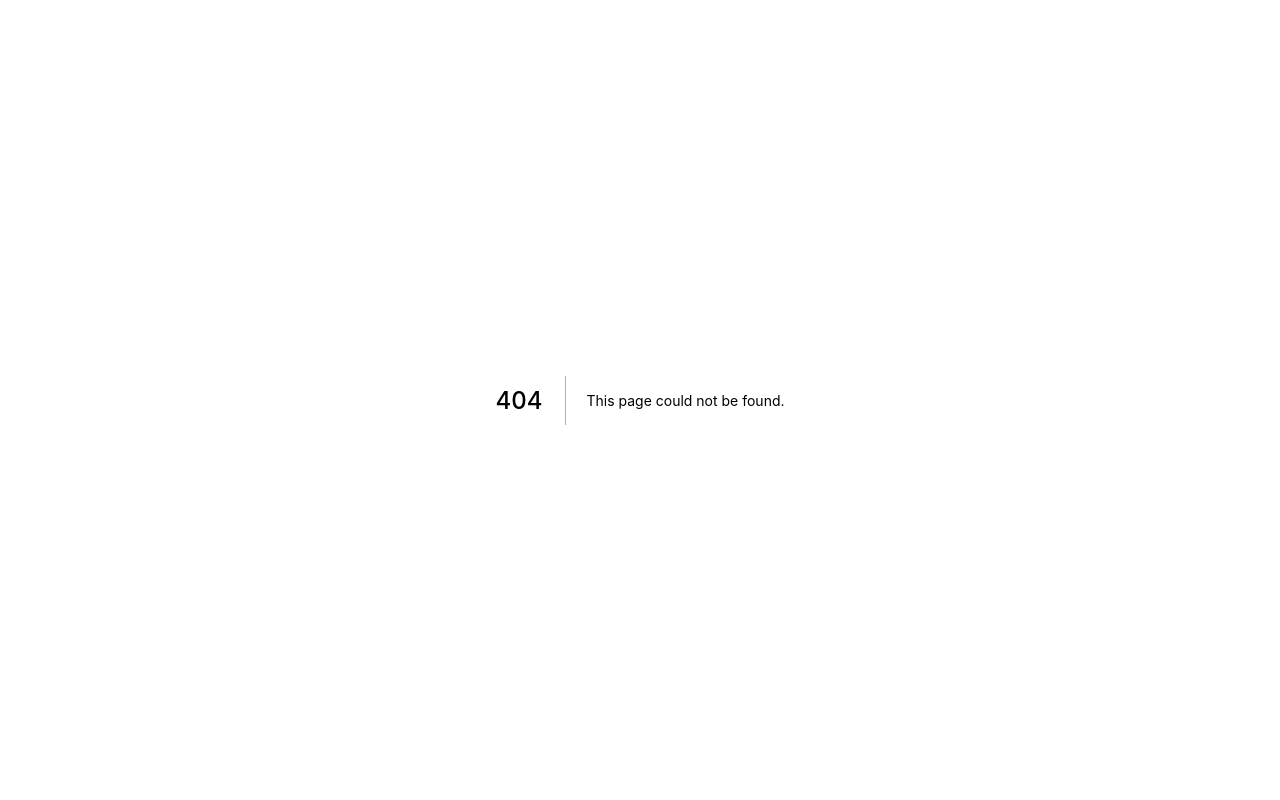
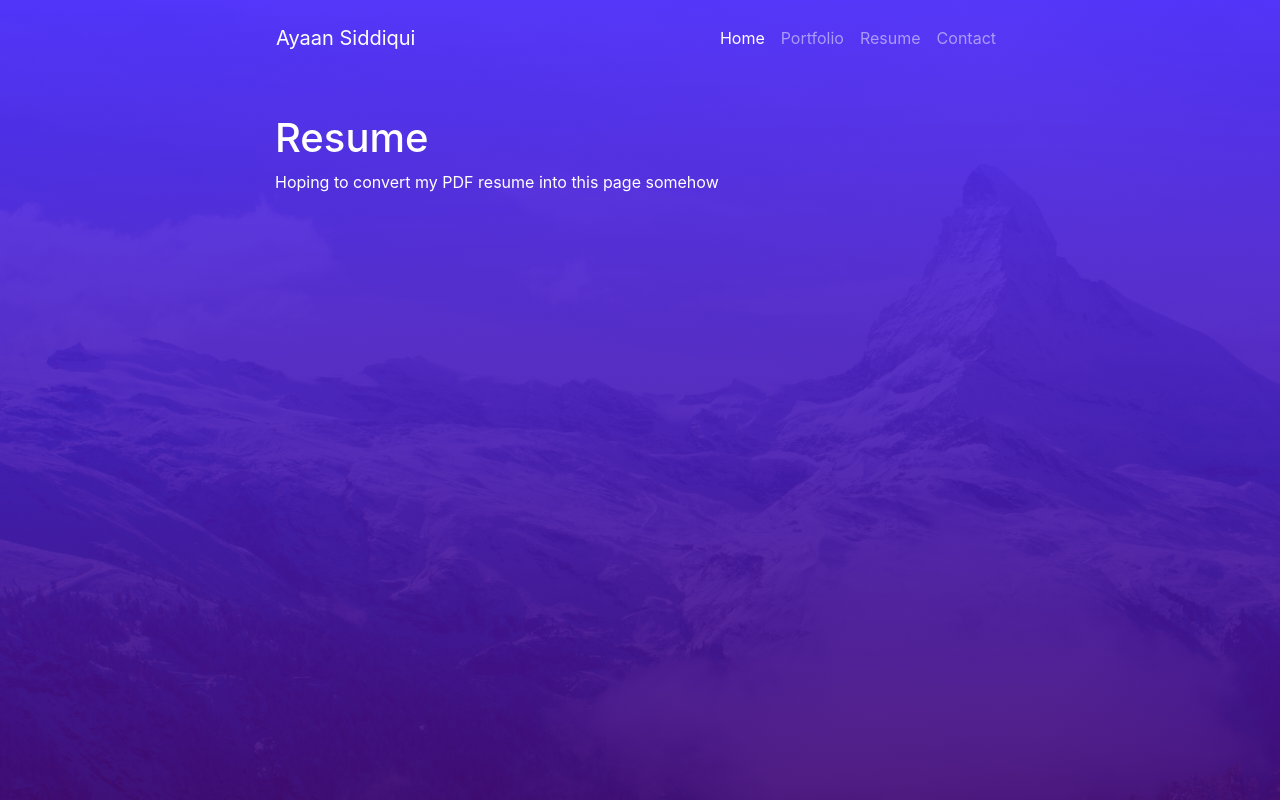
Before and after one commit to ayaanqui/ayaanqui.com, a Next.js app: page /resume in a window 1280 px wide. Before the commit this address had no page. Built offline with nearby package versions, Linux system fonts and the light colour scheme.

Commit message:
Added and modified pages

```diff
--- /dev/null
+++ b/pages/resume.js
@@ -0,0 +1,17 @@
+import Header from '../components/header';
+import Content from '../components/Layout/content';
+
+const Resume = () => {
+  return (
+    <Content>
+      <Header title='Resume' />
+
+      <div className="container mt-5 mb-5">
+        <h1>Resume</h1>
+        <p>Hoping to convert my PDF resume into this page somehow</p>
+      </div>
+    </Content>
+  );
+};
+
+export default Resume;
```
Also changed, not shown: pages/about.js (+5 -3 lines), pages/portfolio.js (added, +17 -0 lines).
